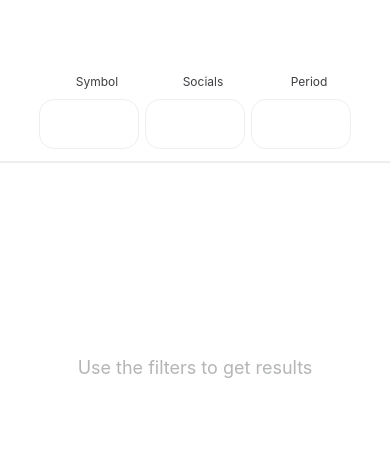
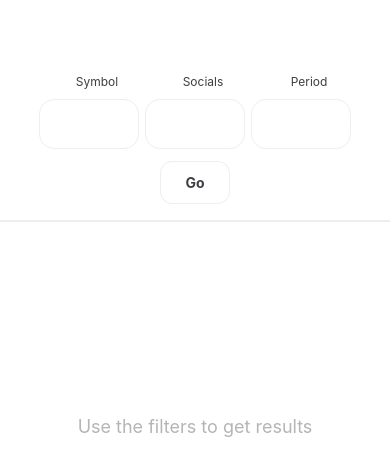
Before and after one commit to blmiranda/ReactStockAdvisor, a React Native app: screen /Home in a window 390 px wide. Shown: the top 476 px of the page. Built offline with nearby package versions, Linux system fonts and the light colour scheme; some icons are missing.

Commit message:
:sparkles: create submit button

```diff
--- a/src/components/OptionsForm/index.tsx
+++ b/src/components/OptionsForm/index.tsx
@@ -1,5 +1,5 @@
 import { useEffect, useState } from 'react';
-import { Animated, FlatList, View } from 'react-native';
+import { Animated, FlatList, Pressable, View, Text } from 'react-native';
 
 import styles from './styles';
 import { showSelectionOptions, hideSelectionOptions } from './animations';
@@ -26,7 +26,7 @@ const OptionsForm = ({
   selectionOptionsIsVisible,
   setSelectionOptionsIsVisible,
 }: Props): JSX.Element => {
-  const { getStocks } = useAdvisor();
+  const { getStocks, setStocks } = useAdvisor();
   const [symbolOptions, setSymbolOptions] = useState<StockOptions | null>(null);
   const [socialMediaOptions, setSocialMediaOptions] =
     useState<SocialMediaOptions | null>(null);
@@ -39,22 +39,22 @@ const OptionsForm = ({
   const [selectedTimeWindow, setSelectedTimeWindow] =
     useState<Array<TimeWindowOptionObject> | null>(null);
 
-  useEffect(() => {
-    async function getData() {
+  async function getData() {
+    if (
+      selectedSymbol?.length !== 0 &&
+      selectedSocialMedia?.length !== 0 &&
+      selectedTimeWindow?.length !== 0
+    ) {
       try {
         await getStocks(selectedSymbol![0].value, selectedTimeWindow![0].value);
       } catch (error: unknown) {
         if (error instanceof Error) throw new Error('An unknown error ocurred');
       }
-      console.log('symbol: ', selectedSymbol);
+    } else {
       console.log('socialMedia: ', selectedSocialMedia);
-      console.log('timeWindow: ', selectedTimeWindow);
+      setStocks(null);
     }
-
-    if (selectedSymbol && selectedSocialMedia && selectedTimeWindow) {
-      getData();
-    }
-  }, [selectedSymbol, selectedSocialMedia, selectedTimeWindow]);
+  }
 
   function handleOptionsDisplay(options: SelectionListOptionObject) {
     const displayDelay = selectionOptionsIsVisible ? 300 : 0;
@@ -147,6 +147,10 @@ const OptionsForm = ({
         />
       </View>
 
+      <Pressable style={styles.submitButton} onPress={getData}>
+        <Text style={styles.submitText}>Go</Text>
+      </Pressable>
+
       <View style={styles.divider} />
 
       <View style={styles.buttonOptionsContainer}>
--- a/src/components/OptionsForm/styles.ts
+++ b/src/components/OptionsForm/styles.ts
@@ -32,4 +32,22 @@ export default StyleSheet.create({
     paddingHorizontal: 28,
     paddingVertical: 12,
   },
+
+  submitButton: {
+    alignSelf: 'center',
+
+    marginBottom: 16,
+    paddingVertical: 12,
+    paddingHorizontal: 24,
+    borderColor: theme.colors.base100,
+    borderWidth: 1,
+    borderRadius: 12,
+  },
+  submitButtonPressed: {
+    backgroundColor: theme.colors.base100,
+  },
+  submitText: {
+    color: theme.colors.base300,
+    fontWeight: 'bold',
+  },
 });
--- a/src/contexts/AdvisorContext/index.ts
+++ b/src/contexts/AdvisorContext/index.ts
@@ -7,6 +7,7 @@ const AdvisorContext = createContext<AdvisorContextObject>({
   getStocks: async () => {},
   getAdvice: () => {},
   stocks: null,
+  setStocks: () => {},
   advice: null,
 });
 
--- a/src/global/types/advisorContextObject.types.ts
+++ b/src/global/types/advisorContextObject.types.ts
@@ -1,3 +1,4 @@
+import { Dispatch, SetStateAction } from 'react';
 import { Recommendation } from '../../core/recommendationStrategies/trendBasedStategy/types';
 import { StockTickerOptions } from './stockOptions.types';
 import { Stocks } from './stocks.types';
@@ -9,5 +10,6 @@ export interface AdvisorContextObject {
   getStocks: (symbol: StockTickerOptions, days: TimeWindow) => Promise<void>;
   getAdvice: (stocks: Stocks | null, config: TrendBasedConfig) => void;
   stocks: Stocks | null;
+  setStocks: Dispatch<SetStateAction<Stocks | null>>;
   advice: Recommendation | null;
 }
--- a/src/providers/AdvisorProvider/index.tsx
+++ b/src/providers/AdvisorProvider/index.tsx
@@ -50,6 +50,7 @@ const AdvisorProvider = ({ children }: Props): JSX.Element => {
     getStocks: getStocks,
     getAdvice: getAdvice,
     stocks: stocks,
+    setStocks: setStocks,
     advice: advice,
   };
 
```
